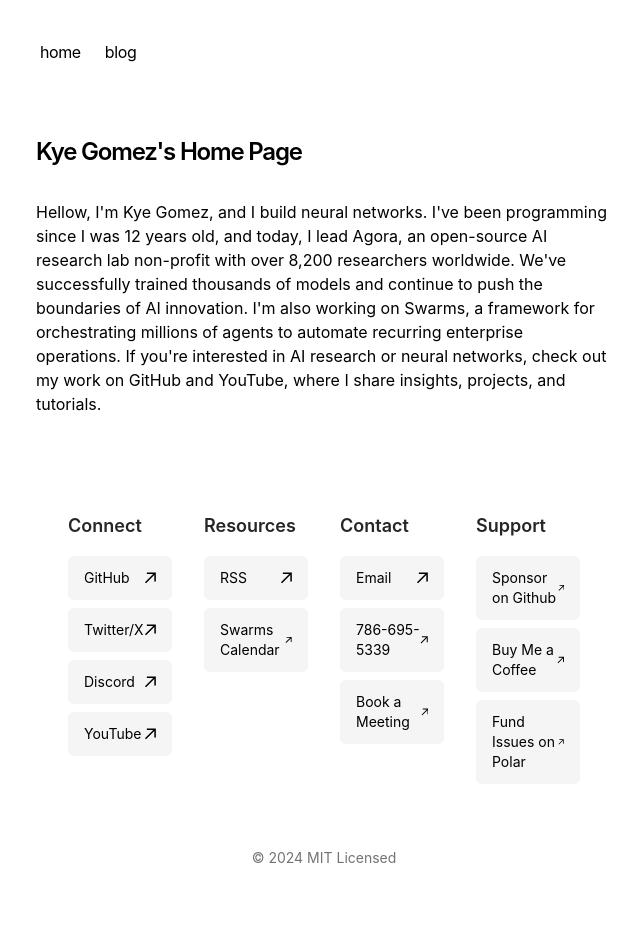
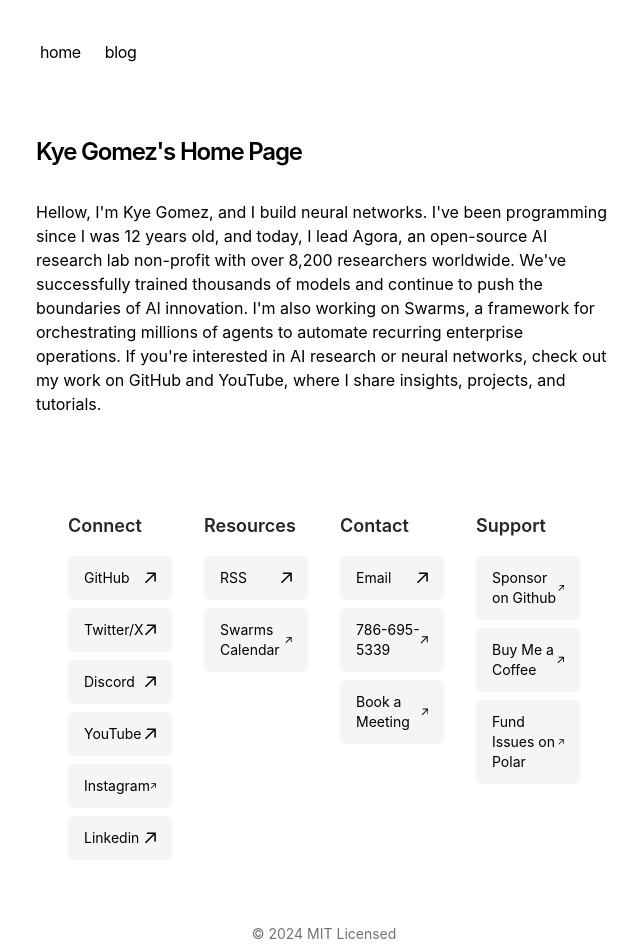
Before and after one commit to kyegomez/kyegomez-com, a Next.js app: page / in a window 1280 px wide. Shown: the top 952 px of the page, without its empty margins (316-956 px from the left). Built offline with nearby package versions, Linux system fonts and the light colour scheme.

Commit message:
[CLEANUP]

```diff
--- a/app/components/footer.tsx
+++ b/app/components/footer.tsx
@@ -45,6 +45,8 @@ export default function Footer() {
           <LinkButton href="https://x.com/KyeGomezB" text="Twitter/X" />
           <LinkButton href="https://discord.gg/agora-999382051935506503" text="Discord" />
           <LinkButton href="https://www.youtube.com/@kyegomez3242" text="YouTube" />
+          <LinkButton href="https://www.instagram.com/kye_gomez/" text="Instagram" />
+          <LinkButton href="https://www.linkedin.com/in/kye-g-38759a207/" text="Linkedin" />
         </CategorySection>
 
         <CategorySection title="Resources">
```
